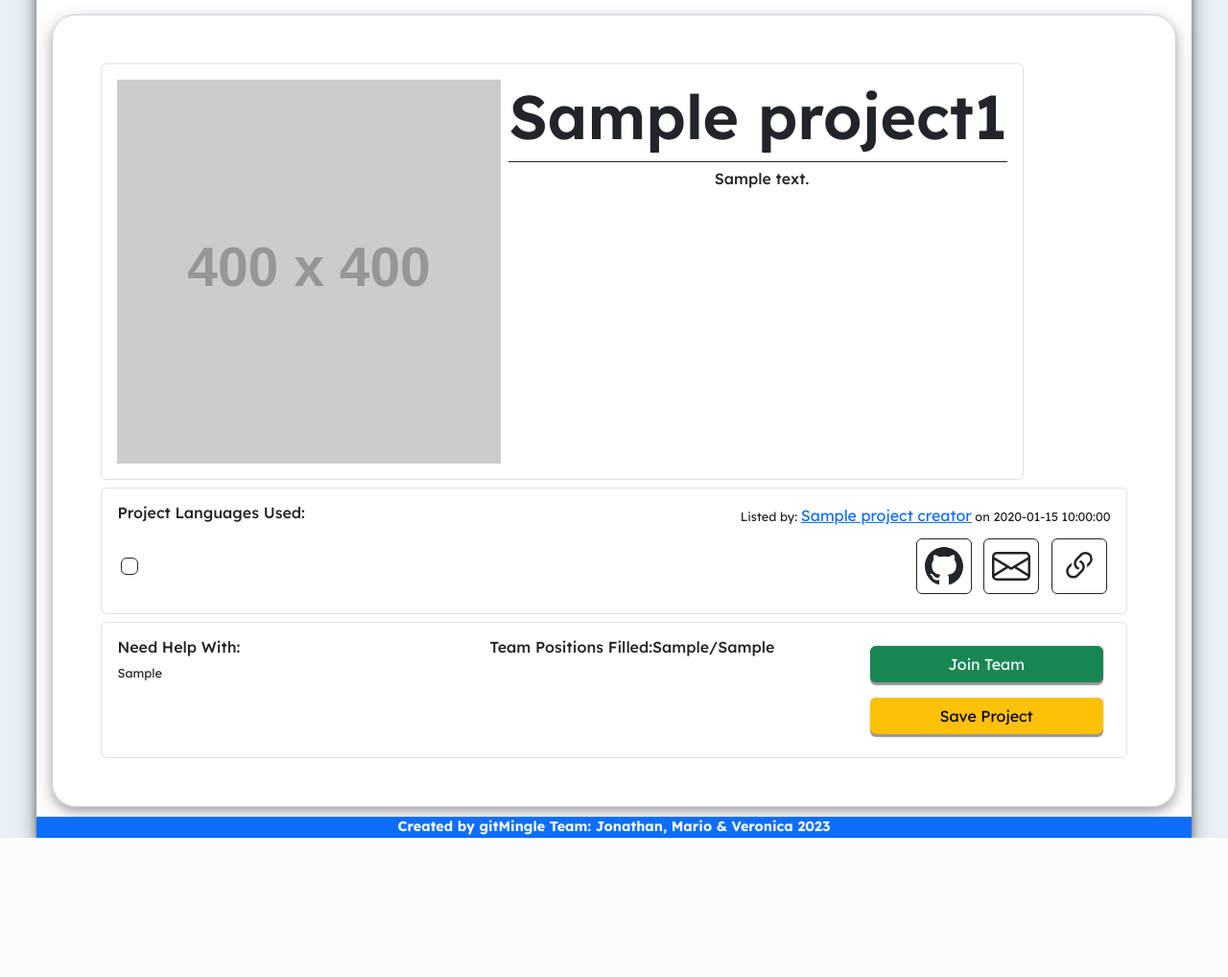
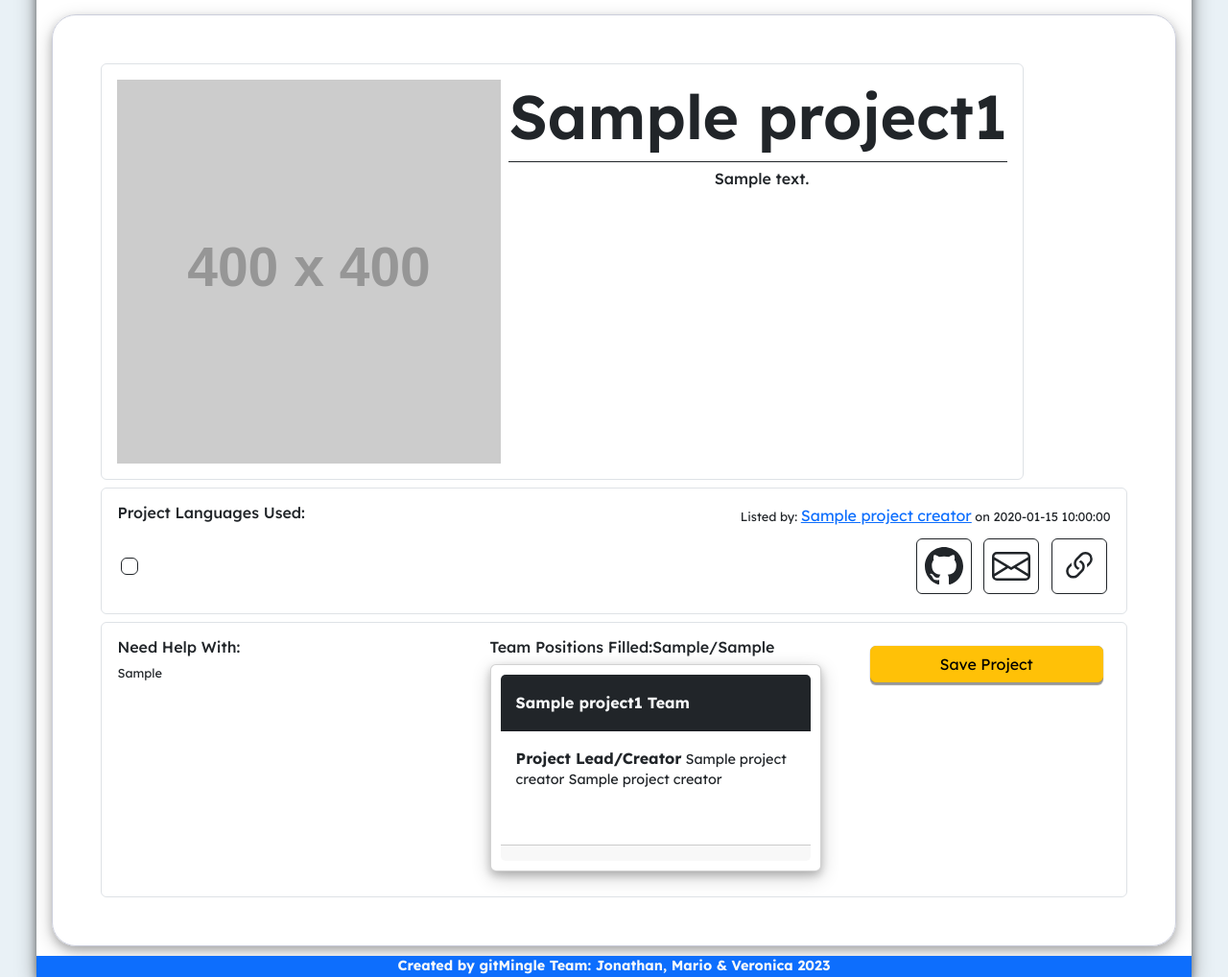
Before and after one commit to esMario/gitMingle, a Flask app: template flask_app/templates/show_project.html in a window 1280 px wide. Shown: the part 101-1119 px from the top of the page at 96% size. Before the commit the page ends 974 px from the top, so only its background shows below. Run offline with Flask 3, Linux system fonts and the light colour scheme; the template is opened without the code that fills it: most values are stand-ins (such as "Sample title", 1, 10 or a date in 2020); grey boxes labelled with a size stand in for pictures from a placeholder-image service; some libraries are stand-ins or nearby versions.

Commit message:
Update show_project.html

```diff
--- a/flask_app/templates/show_project.html
+++ b/flask_app/templates/show_project.html
@@ -116,6 +116,34 @@
                 <div class="d-flex flex-column col-4">
                     <h2>Team Positions Filled:<span>{{project1.current_team}}/{{project1.max_team}}</span></h2>
                     <!-- <p class="overflow-auto ">{{project1.help_needed}}</p> -->
+
+<!-- TEAM MEMBERS CARD -->
+                    <div class="project_card card">
+                        <div class="card-header bg-dark d-flex justify-content-between align-items-center">
+                            <h3 class="text-light"><strong>{{project1.project_name}} Team</strong></h3>
+                        </div>
+
+                        <div class="card-body d-flex flex-column">
+                            <p style="font-size: .9rem;"><strong>Project Lead/Creator</strong> {{project1.project_creator.f_name}} {{project1.project_creator.l_name}}</p><br>
+
+                            {% for member in project_team %}
+                                {% if project1.project_creator.id != member.id %}
+                                    <p style="font-size: .9rem;">{{member.f_name}} {{member.l_name}} - <span style="font-size: .7rem;font-style: italic;">STATUS: Pending </span>  </p>
+                                {% endif %}
+                            {% endfor %}
+                        </div>
+
+                        <div class="w-100 card-footer d-flex flex-column">
+                            {% if (project_team|length) >= project1.max_team  %}
+                            <h4 class="w-100 bg-danger text-light justify-content-center" style="font-size: .9rem;">  ALL POSITIONS FILLED PENDING APPROVAL</h4>
+                            {% endif %}
+
+                            {% if (project1.max_team > (project_team|length)) %}
+                            <h4 class="w-100 bg-warning d-flex justify-content-center">STILL SEEKING TEAM MEMBERS!</h4>
+                            {% endif %}
+
+                        </div>
+                    </div>
                 </div>
 
                 <div class="d-flex flex-column col-3">
@@ -123,8 +151,18 @@
                         <a class="btn btn-danger m-2 bshadow-sm"  href="/projects/delete_project/{{project1.id}}" onclick="return confirm('Are you sure you want to delete project?')"> DELETE </a>
                         <a class="btn btn-warning m-2 bshadow-sm"  href="/projects/edit_project/{{project1.id}}"> EDIT LISTING</a>
                     {% else %}
-                    <a class="btn btn-success m-2 bshadow-sm" href="/projects/join_project/{{project1.id}}">Join Team</a>
-                    <a class="btn btn-warning m-2 bshadow-sm" href="/projects/favorites/{{project1.id}}">Save Project</a>
+                        {% if project_team %}
+                            {% for member in project_team %}
+                                {% if session['logged_in_id'] == member.id%}
+                                <a class="btn btn-success m-2 bshadow-sm" href="/projects/dashboard/{{session['logged_in_id']}}">Already a Member - Check Out Other Projects</a><br>
+                                {% endif %}
+                            {% endfor %}
+                        {% else %}
+                            <a class="btn btn-success m-2 bshadow-sm" href="/projects/join_project/{{project1.id}}">Join Team</a>
+                        {% endif %}
+                    {% endif %}
+                    {% if project1.user_id != session['logged_in_id'] %}
+                        <a class="btn btn-warning m-2 bshadow-sm" href="/projects/favorites/{{project1.id}}">Save Project</a>
                     {% endif %}
                 </div>
             </div>
```
